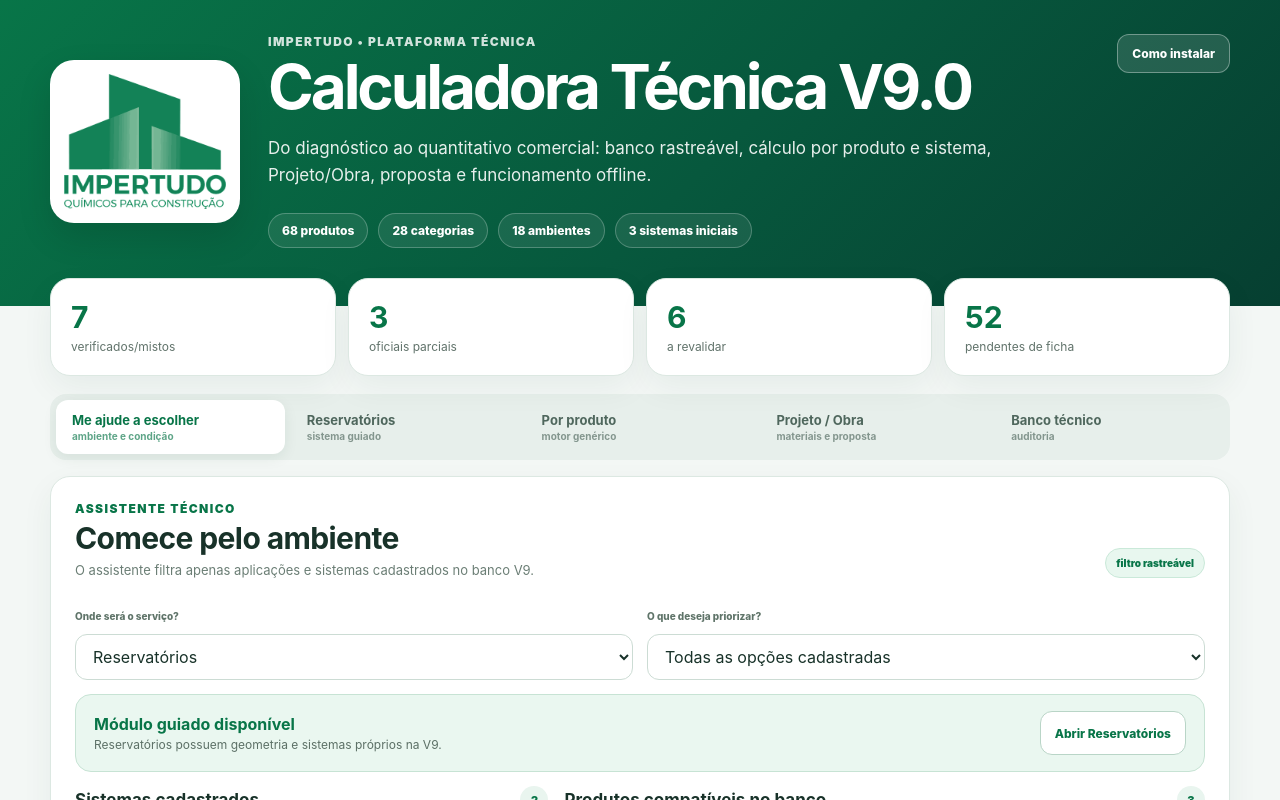
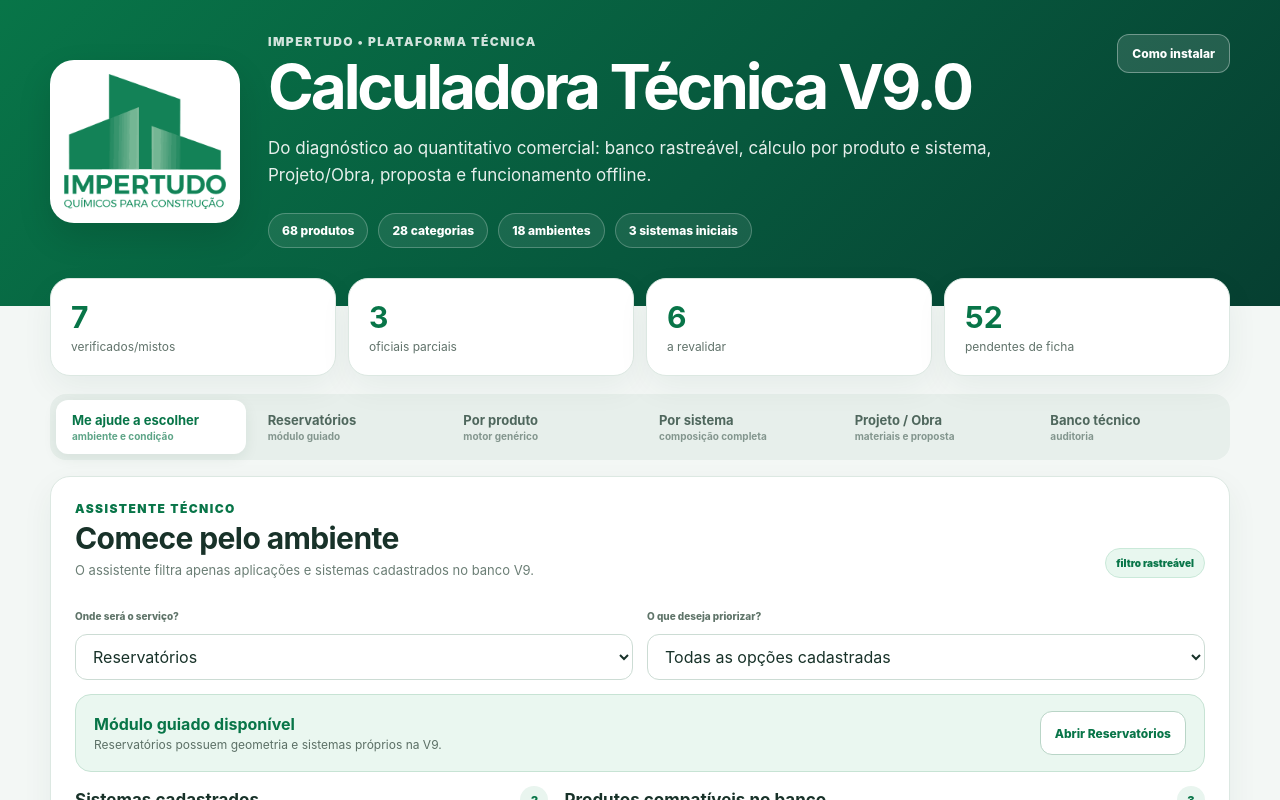
Before and after one commit to yanzinhomt18-max/impertudo-calculadora, a React (Vite) app in the folder v9/: page / in a window 1280 px wide. Shown: the top 800 px of the page. Built offline with nearby package versions, Linux system fonts and the light colour scheme.

Commit message:
V9: adiciona cálculo por sistema à navegação

```diff
--- a/v9/src/App.tsx
+++ b/v9/src/App.tsx
@@ -2,118 +2,41 @@
 import { applicationAreas, categories, productDatabase, systems } from './db'
 import ReservoirCalculator from './features/reservoir/ReservoirCalculator'
 import ProductCalculator from './features/product/ProductCalculator'
+import SystemCalculator from './features/system/SystemCalculator'
 import TechnicalAssistant from './features/assistant/TechnicalAssistant'
 import ProjectDashboard from './features/project/ProjectDashboard'
 import InstallAppButton from './features/pwa/InstallAppButton'
 import { useProject } from './project/ProjectContext'
 import './styles.css'
 
-const statusLabel: Record<string, string> = {
-  pending: 'Pendente de ficha',
-  official_partial: 'Oficial parcial',
-  verified_mixed: 'Verificado',
-  previous_technical_pending_revalidation: 'Revalidar ficha'
-}
-
-type View = 'assistant' | 'reservoir' | 'product' | 'project' | 'catalog'
+const statusLabel: Record<string, string> = { pending: 'Pendente de ficha', official_partial: 'Oficial parcial', verified_mixed: 'Verificado', previous_technical_pending_revalidation: 'Revalidar ficha' }
+type View = 'assistant' | 'reservoir' | 'product' | 'system' | 'project' | 'catalog'
 
 export default function App() {
   const { project } = useProject()
   const [view, setView] = useState<View>('assistant')
   const [query, setQuery] = useState('')
   const [status, setStatus] = useState('all')
+  const products = useMemo(() => { const q = query.trim().toLocaleLowerCase('pt-BR'); return productDatabase.products.filter((product) => (!q || `${product.name} ${product.categoryId}`.toLocaleLowerCase('pt-BR').includes(q)) && (status === 'all' || product.technicalStatus === status)) }, [query, status])
+  const counts = useMemo(() => { const map = new Map<string, number>(); for (const product of productDatabase.products) map.set(product.technicalStatus, (map.get(product.technicalStatus) ?? 0) + 1); return map }, [])
 
-  const products = useMemo(() => {
-    const q = query.trim().toLocaleLowerCase('pt-BR')
-    return productDatabase.products.filter((product) => {
-      const matchesQuery = !q || `${product.name} ${product.categoryId}`.toLocaleLowerCase('pt-BR').includes(q)
-      const matchesStatus = status === 'all' || product.technicalStatus === status
-      return matchesQuery && matchesStatus
-    })
-  }, [query, status])
-
-  const counts = useMemo(() => {
-    const map = new Map<string, number>()
-    for (const product of productDatabase.products) {
-      map.set(product.technicalStatus, (map.get(product.technicalStatus) ?? 0) + 1)
-    }
-    return map
-  }, [])
-
-  return (
-    <main>
-      <header className="hero">
-        <div className="heroInner">
-          <div className="brandBox"><img className="heroLogo" src="/logo-impertudo.svg" alt="IMPERTUDO Químicos para Construção" /></div>
-          <div className="heroCopy">
-            <div className="eyebrow">IMPERTUDO • PLATAFORMA TÉCNICA</div>
-            <h1>Calculadora Técnica V9.0</h1>
-            <p>Do diagnóstico ao quantitativo comercial: banco rastreável, cálculo por produto e sistema, Projeto/Obra, proposta e funcionamento offline.</p>
-            <div className="heroBadges">
-              <span>{productDatabase.meta.productCount} produtos</span>
-              <span>{categories.length} categorias</span>
-              <span>{applicationAreas.length} ambientes</span>
-              <span>{systems.length} sistemas iniciais</span>
-            </div>
-          </div>
-          <InstallAppButton />
-        </div>
-      </header>
-
-      <section className="metrics">
-        <article><strong>{counts.get('verified_mixed') ?? 0}</strong><span>verificados/mistos</span></article>
-        <article><strong>{counts.get('official_partial') ?? 0}</strong><span>oficiais parciais</span></article>
-        <article><strong>{counts.get('previous_technical_pending_revalidation') ?? 0}</strong><span>a revalidar</span></article>
-        <article><strong>{counts.get('pending') ?? 0}</strong><span>pendentes de ficha</span></article>
-      </section>
-
+  return <main>
+    <header className="hero"><div className="heroInner"><div className="brandBox"><img className="heroLogo" src="/logo-impertudo.svg" alt="IMPERTUDO Químicos para Construção" /></div><div className="heroCopy"><div className="eyebrow">IMPERTUDO • PLATAFORMA TÉCNICA</div><h1>Calculadora Técnica V9.0</h1><p>Do diagnóstico ao quantitativo comercial: banco rastreável, cálculo por produto e sistema, Projeto/Obra, proposta e funcionamento offline.</p><div className="heroBadges"><span>{productDatabase.meta.productCount} produtos</span><span>{categories.length} categorias</span><span>{applicationAreas.length} ambientes</span><span>{systems.length} sistemas iniciais</span></div></div><InstallAppButton /></div></header>
+    <section className="metrics"><article><strong>{counts.get('verified_mixed') ?? 0}</strong><span>verificados/mistos</span></article><article><strong>{counts.get('official_partial') ?? 0}</strong><span>oficiais parciais</span></article><article><strong>{counts.get('previous_technical_pending_revalidation') ?? 0}</strong><span>a revalidar</span></article><article><strong>{counts.get('pending') ?? 0}</strong><span>pendentes de ficha</span></article></section>
     <nav className="appNav" aria-label="Módulos da calculadora">
       <button className={view === 'assistant' ? 'active' : ''} onClick={() => setView('assistant')}><b>Me ajude a escolher</b><small>ambiente e condição</small></button>
-        <button className={view === 'reservoir' ? 'active' : ''} onClick={() => setView('reservoir')}><b>Reservatórios</b><small>sistema guiado</small></button>
+      <button className={view === 'reservoir' ? 'active' : ''} onClick={() => setView('reservoir')}><b>Reservatórios</b><small>módulo guiado</small></button>
       <button className={view === 'product' ? 'active' : ''} onClick={() => setView('product')}><b>Por produto</b><small>motor genérico</small></button>
+      <button className={view === 'system' ? 'active' : ''} onClick={() => setView('system')}><b>Por sistema</b><small>composição completa</small></button>
       <button className={view === 'project' ? 'active' : ''} onClick={() => setView('project')}><b>Projeto / Obra {project.calculations.length > 0 && <em>{project.calculations.length}</em>}</b><small>materiais e proposta</small></button>
       <button className={view === 'catalog' ? 'active' : ''} onClick={() => setView('catalog')}><b>Banco técnico</b><small>auditoria</small></button>
     </nav>
-
-      {view === 'assistant' && <TechnicalAssistant onOpenProduct={() => setView('product')} onOpenReservoir={() => setView('reservoir')} />}
+    {view === 'assistant' && <TechnicalAssistant onOpenProduct={() => setView('product')} onOpenReservoir={() => setView('reservoir')} onOpenSystem={() => setView('system')} />}
     {view === 'reservoir' && <ReservoirCalculator />}
     {view === 'product' && <ProductCalculator />}
+    {view === 'system' && <SystemCalculator />}
     {view === 'project' && <ProjectDashboard />}
-
-      {view === 'catalog' && (
-        <section className="panel">
-          <div className="panelHead">
-            <div><div className="eyebrow dark">BANCO V9</div><h2>Catálogo mestre</h2><p>Produtos sem fonte técnica suficiente permanecem bloqueados para cálculo automático.</p></div>
-            <div className="filters">
-              <input value={query} onChange={(event) => setQuery(event.target.value)} placeholder="Buscar produto..." aria-label="Buscar produto" />
-              <select value={status} onChange={(event) => setStatus(event.target.value)}>
-                <option value="all">Todos os status</option>
-                <option value="verified_mixed">Verificados</option>
-                <option value="official_partial">Oficiais parciais</option>
-                <option value="previous_technical_pending_revalidation">Revalidar ficha</option>
-                <option value="pending">Pendentes</option>
-              </select>
-            </div>
-          </div>
-
-          <div className="productGrid">
-            {products.map((product) => (
-              <article className="productCard" key={product.id}>
-                <div className={`status status-${product.technicalStatus}`}>{statusLabel[product.technicalStatus]}</div>
-                <h3>{product.name}</h3>
-                <p>{product.packageLabel}</p>
-                <div className="productMeta"><span>{product.calculationModel}</span><span>{product.categoryId}</span></div>
-                <a href={product.officialUrl} target="_blank" rel="noreferrer">Página oficial ↗</a>
-              </article>
-            ))}
-          </div>
-        </section>
-      )}
-
-      <footer className="appFooter">
-        <strong>IMPERTUDO • Calculadora Técnica V9.0</strong>
-        <span>Pré-dimensionamento. Verifique ficha técnica vigente, projeto, condições da obra e medidas in loco.</span>
-      </footer>
+    {view === 'catalog' && <section className="panel"><div className="panelHead"><div><div className="eyebrow dark">BANCO V9</div><h2>Catálogo mestre</h2><p>Produtos sem fonte técnica suficiente permanecem bloqueados para cálculo automático.</p></div><div className="filters"><input value={query} onChange={(e) => setQuery(e.target.value)} placeholder="Buscar produto..." aria-label="Buscar produto" /><select value={status} onChange={(e) => setStatus(e.target.value)}><option value="all">Todos os status</option><option value="verified_mixed">Verificados</option><option value="official_partial">Oficiais parciais</option><option value="previous_technical_pending_revalidation">Revalidar ficha</option><option value="pending">Pendentes</option></select></div></div><div className="productGrid">{products.map((product) => <article className="productCard" key={product.id}><div className={`status status-${product.technicalStatus}`}>{statusLabel[product.technicalStatus]}</div><h3>{product.name}</h3><p>{product.packageLabel}</p><div className="productMeta"><span>{product.calculationModel}</span><span>{product.categoryId}</span></div><a href={product.officialUrl} target="_blank" rel="noreferrer">Página oficial ↗</a></article>)}</div></section>}
+    <footer className="appFooter"><strong>IMPERTUDO • Calculadora Técnica V9.0</strong><span>Pré-dimensionamento. Verifique ficha técnica vigente, projeto, condições da obra e medidas in loco.</span></footer>
   </main>
-  )
 }
```
Lines whose indentation alone changed are shown as unchanged.
